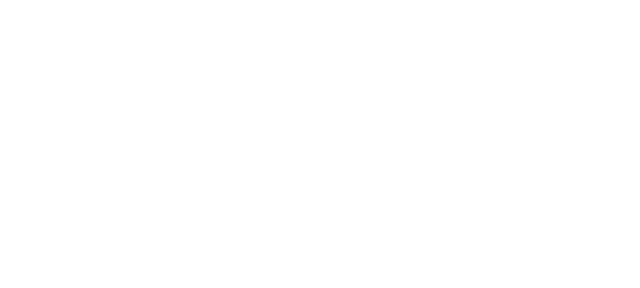
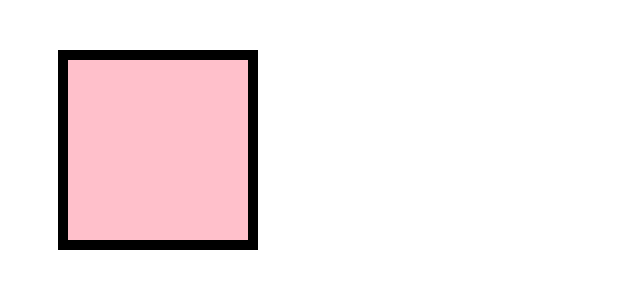
Before and after one commit to neidcarr/css, a plain HTML site: page index.html in a window 1280 px wide. Shown: the whole page, without its empty margins (0-640 px from the left). Drawn offline with Linux system fonts and the light colour scheme.

Commit message:
boxModel

```diff
--- a/index.html
+++ b/index.html
@@ -1,9 +1,12 @@
 <!DOCTYPE html>
 <html lang="en">
+<link rel="stylesheet" href ="styles.css">
   <head>
     <meta charset="UTF-8" />
     <meta name="viewport" content="width=device-width, initial-scale=1.0" />
     <title>Box Model Exercise</title>
   </head>
-  <body></body>
+  <body>
+    <div></div>
+  </body>
 </html>
--- /dev/null
+++ b/styles.css
@@ -0,0 +1,9 @@
+div {
+    width: 200px;
+    height: 200px;
+    background-color: pink;
+    margin: 50px;
+    border: 10px solid black;
+    padding: 20px 30px;
+    box-sizing: border-box;
+}
```
